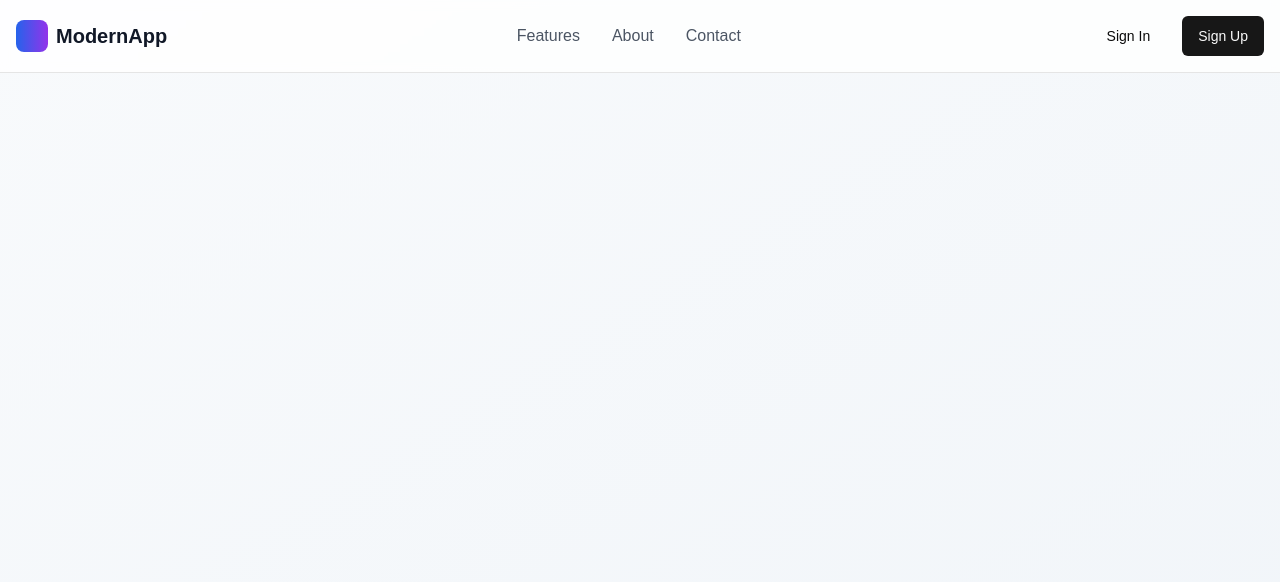
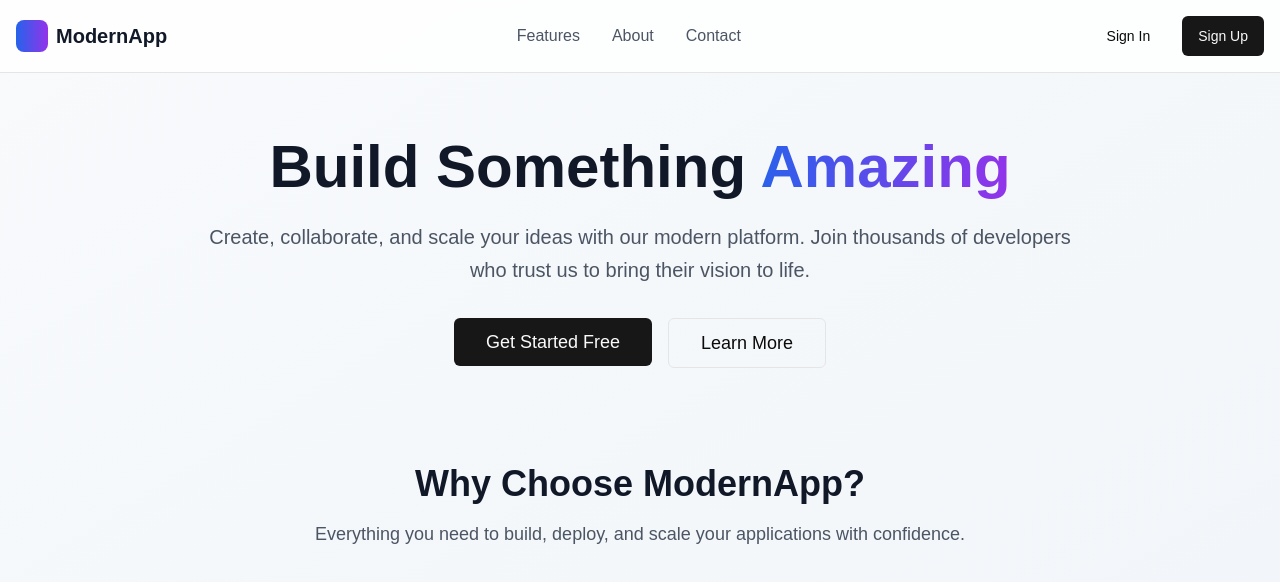
Before and after one commit to Dimuthnilanjana/signup-web-FE, a Next.js app: page / in a window 1280 px wide. Shown: the top 582 px of the page. Built offline with nearby package versions, Linux system fonts and the light colour scheme.

Commit message:
Add hero and features sections to landing page for enhanced user engagement

```diff
--- a/app/page.tsx
+++ b/app/page.tsx
@@ -287,6 +287,47 @@ export default function LandingPage() {
           </div>
         </div>
       </header>
+
+      {/* Hero Section */}
+      <main className="container mx-auto px-4 py-16">
+        <div className="text-center max-w-4xl mx-auto">
+          <h1 className="text-5xl md:text-6xl font-bold text-gray-900 mb-6 leading-tight">
+            Build Something
+            <span className="bg-gradient-to-r from-blue-600 to-purple-600 bg-clip-text text-transparent"> Amazing</span>
+          </h1>
+          <p className="text-xl text-gray-600 mb-8 leading-relaxed">
+            Create, collaborate, and scale your ideas with our modern platform. Join thousands of developers who trust
+            us to bring their vision to life.
+          </p>
+          <div className="flex flex-col sm:flex-row gap-4 justify-center">
+            {!user && (
+              <Dialog open={isSignUpOpen} onOpenChange={setIsSignUpOpen}>
+                <DialogTrigger asChild>
+                  <Button size="lg" className="text-lg px-8 py-6">
+                    Get Started Free
+                  </Button>
+                </DialogTrigger>
+              </Dialog>
+            )}
+            <Button variant="outline" size="lg" className="text-lg px-8 py-6 bg-transparent">
+              Learn More
+            </Button>
+          </div>
+        </div>
+
+        {/* Features Section */}
+        <section id="features" className="mt-24">
+          <div className="text-center mb-16">
+            <h2 className="text-3xl md:text-4xl font-bold text-gray-900 mb-4">Why Choose ModernApp?</h2>
+            <p className="text-lg text-gray-600 max-w-2xl mx-auto">
+              Everything you need to build, deploy, and scale your applications with confidence.
+            </p>
+          </div>
+
+
+        </section>
+      </main>
+
       <Toaster />
     </div>
   )
```
